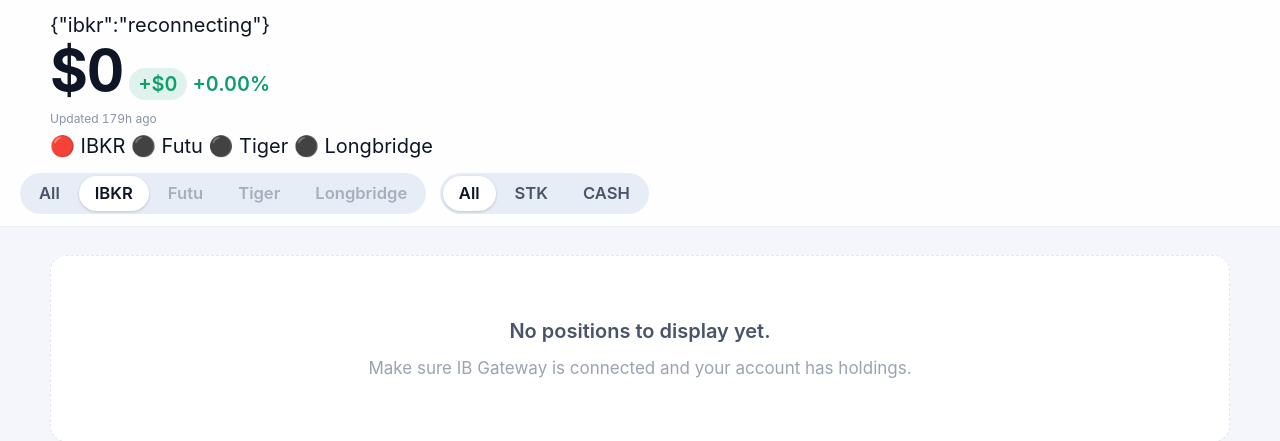
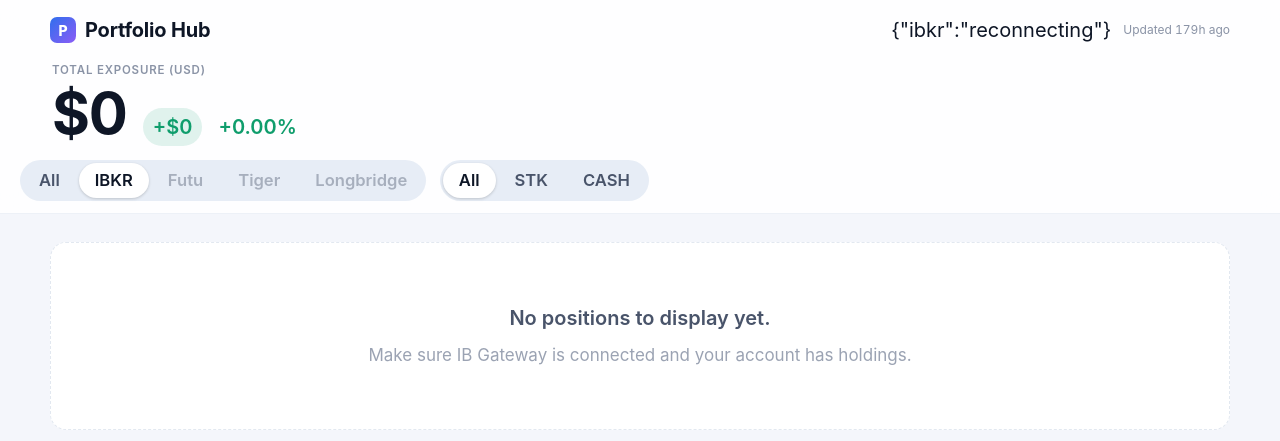
Before and after one commit to xang1234/portfolio-hub, a FastAPI app: page /?broker=IBKR in a window 1280 px wide. Shown: the top 441 px of the page. Run offline with FastAPI, Linux system fonts and the light colour scheme; some libraries are stand-ins or nearby versions.

Commit message:
Redesign UI: restructure header (hero total), remove duplicate broker row, label market drawer

```diff
--- a/app/templates/index.html
+++ b/app/templates/index.html
@@ -1,36 +1,26 @@
 {% extends "base.html" %}
 
 {% block header %}
-<div class="header-strip">
+<div class="app-bar">
+<span class="app-bar__brand"><span class="app-bar__mark">P</span>Portfolio Hub</span>
+<span class="app-bar__spacer"></span>
 {% include "partials/status_badge.html" %}
+<span class="updated-timestamp"
+data-updated-at="{{ updated_at_iso }}"
+title="Last update">…</span>
+</div>
 {% if totals %}
-    <div class="totals">
+<div class="hero">
+<span class="hero-label">Total exposure (USD)</span>
+<div class="hero-row">
 <span class="total-mv-usd" title="Total market value (USD)">${{ "{:,.0f}".format(totals.mv_usd) }}</span>
 <span class="total-pnl-usd {% if totals.pnl_is_positive %}pnl-positive{% else %}pnl-negative{% endif %}"
 title="Total unrealized P&amp;L (USD)">{% if totals.pnl_is_positive %}+${{ "{:,.0f}".format(totals.pnl_usd) }}{% else %}-${{ "{:,.0f}".format(-totals.pnl_usd) }}{% endif %}</span>
 <span class="total-pnl-pct {% if totals.pnl_is_positive %}pnl-positive{% else %}pnl-negative{% endif %}"
 title="Unrealized P&amp;L %">{% if totals.pnl_is_positive %}+{% endif %}{{ "{:.2f}".format(totals.pnl_pct) }}%</span>
 </div>
+</div>
 {% endif %}
-    <span class="updated-timestamp"
-          data-updated-at="{{ updated_at_iso }}"
-          title="Last update">…</span>
-</div>
-<div class="broker-badges" aria-label="Broker connections">
-    {% for b in all_known_brokers %}
-        {% if b in enabled_brokers %}
-            {% if b == 'IBKR' and state == 'connected' %}
-                <span class="broker-badge broker-badge--connected">🟢 {{ b }}</span>
-            {% elif b == 'IBKR' %}
-                <span class="broker-badge broker-badge--disconnected">🔴 {{ b }}</span>
-            {% else %}
-                <span class="broker-badge broker-badge--connected">🟢 {{ b }}</span>
-            {% endif %}
-        {% else %}
-            <span class="broker-badge broker-badge--disabled" title="{{ b }} adapter not enabled yet">⚫ {{ b }}</span>
-        {% endif %}
-    {% endfor %}
-</div>
 {# Build a helper for chip URLs that preserves the OTHER filter values. #}
 {% macro chip_url(account=None, asset=None, broker=None) -%}
 {%- set parts = [] -%}
@@ -133,6 +123,7 @@
 {% if markets %}
 <details class="market-drawer" {% if drawer_open %}open{% endif %}>
 <summary class="market-drawer__summary">
+<span class="market-drawer__label">Markets</span>
 <span class="market-drawer__glyphs">
 {% for m in markets %}<span class="market-drawer__glyph">{{ market_flag[m.exchange] }} {{ market_state_emoji[m.state.value] }}</span>{% if not loop.last %} · {% endif %}{% endfor %}
 </span>
```
Lines whose indentation alone changed are shown as unchanged.
